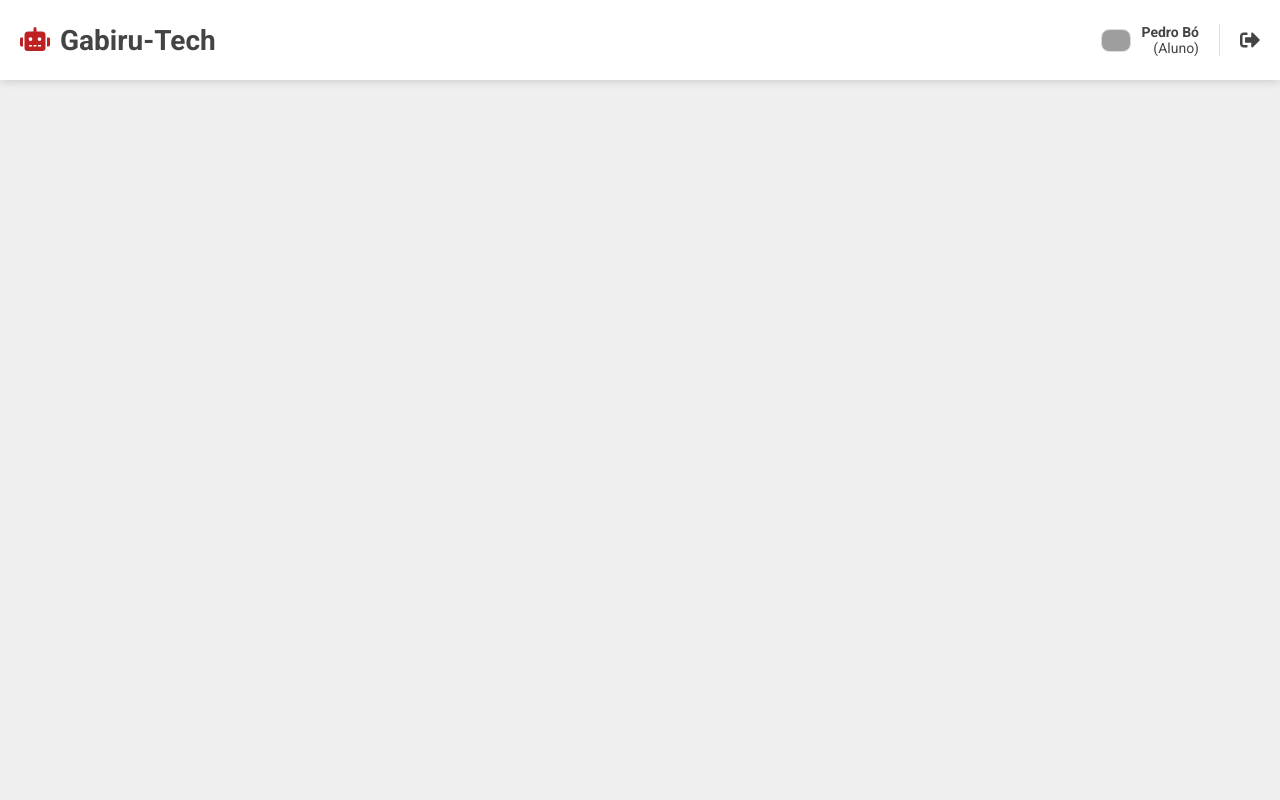
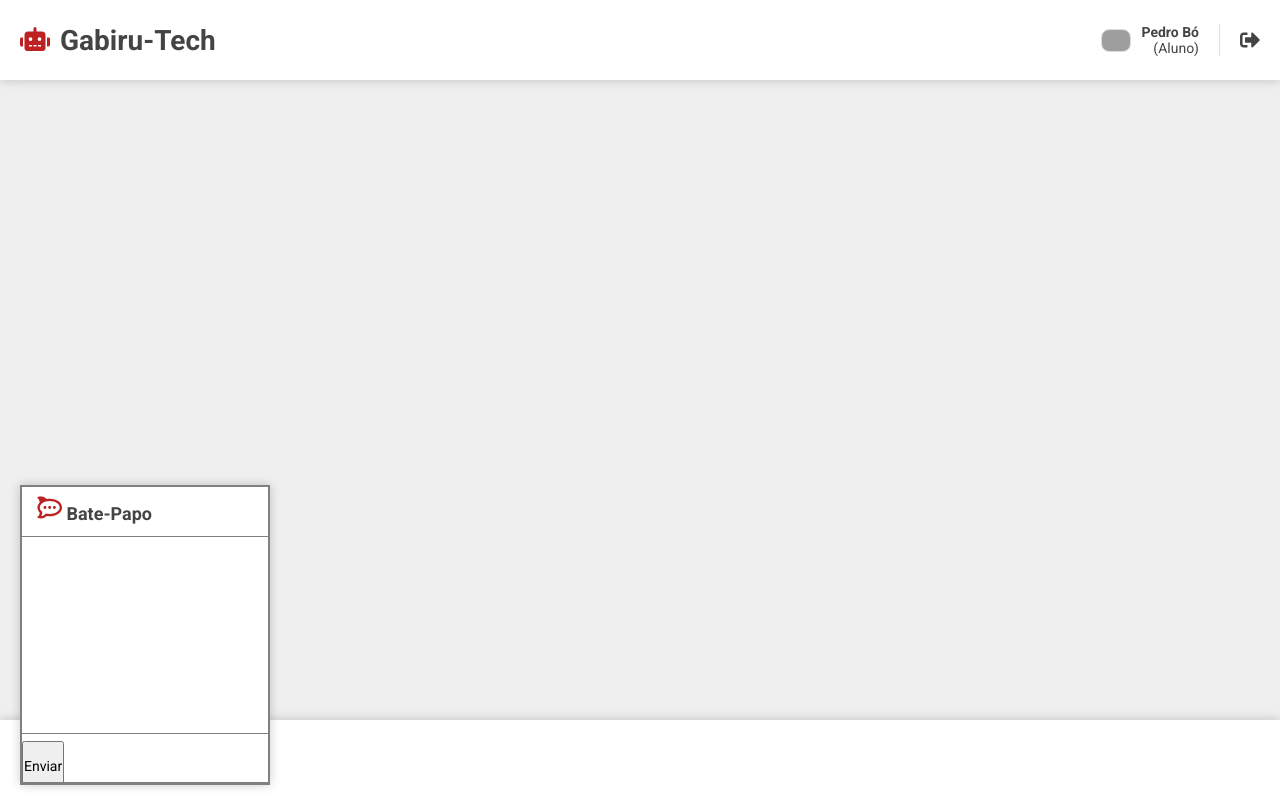
Before and after one commit to hugocalheira/rsxp-hackaton, a React (Create React App) app in the folder frontend/: page /dashboard in a window 1280 px wide. Built offline with nearby package versions, Linux system fonts and the light colour scheme; sample sign-in values are in the browser's storage; grey boxes are pictures that could not be loaded; the HTML template or start-up script is replaced by a standard one.

Commit message:
gabiru chat (incompleto)

```diff
--- a/frontend/src/pages/Dashboard/index.js
+++ b/frontend/src/pages/Dashboard/index.js
@@ -1,7 +1,7 @@
 import React from 'react';
-import { FaRobot, FaSignOutAlt } from 'react-icons/fa';
+import { FaRobot, FaSignOutAlt , FaRocketchat } from 'react-icons/fa';
 
-import { Container, Header, Logado } from './styles';
+import { Container, Header, Logado , Body, Footer, ChatWindow, ChatMessage } from './styles';
 import history from '../../services/history';
 
 export default function Dashboard() {
@@ -24,6 +24,22 @@ export default function Dashboard() {
                     <FaSignOutAlt size={20} onClick={handleLogout} />
                 </Logado>
             </Header>
+            <Body>
+
+            </Body>
+            <Footer>
+                <ChatWindow>
+                    <div>
+                        <strong><FaRocketchat size={25} color='#bd2121'/> Bate-Papo</strong>
+                    </div>
+                    <ChatMessage>
+                    <form>
+                        <input class="chat-text" type="text" />
+                        <input class="bt-enviar" type="submit" value="Enviar" />
+                    </form>
+                    </ChatMessage>
+                </ChatWindow>
+            </Footer>
         </Container>
     );
 }
--- a/frontend/src/pages/Dashboard/styles.js
+++ b/frontend/src/pages/Dashboard/styles.js
@@ -29,6 +29,58 @@ export const Logado = styled.div`
     }
 `;
 
+export const ChatWindow = styled.div`
+    border: 2px solid gray;
+    height: 300px;
+    width: 250px;
+    display: flex;
+    flex-direction: column;
+    justify-content: space-between;
+    margin-bottom: 250px;
+    box-shadow: 0 0 10px 0 rgba(0,0,0,.2);
+    background: #fff;
+    color: #444;
+
+    div {
+        border-bottom: 1px solid gray;
+        height: 50px;
+        width: 100%;
+        align-items: center;
+        display: flex;
+
+    }
+
+    strong {
+        font-size: 18px;
+        margin-bottom: 5px;
+        position: absolute;
+
+        svg {
+            margin-left: 15px;
+        }
+    }
+`;
+
+export const ChatHistory = styled.div`
+
+`;
+
+export const ChatMessage = styled.div`
+    width: 100%;
+    height: 20px;
+    border-top: 1px solid gray;
+    overflow: hidden;
+
+    .chat-text {
+        border: none;
+        width: 250px;
+    }
+
+    .bt-enviar {
+        height: 50px;
+    }
+`;
+
 export const Header = styled.header`
     width: 100%;
     height: 80px;
@@ -49,3 +101,19 @@ export const Header = styled.header`
         }
     }
 `;
+
+export const Body = styled.body``;
+
+export const Footer = styled.footer`
+    width: 100%;
+    height: 80px;
+    display: flex;
+    justify-content: space-between;
+    align-items: center;
+    box-shadow: 0 0 10px 0 rgba(0,0,0,.2);
+    background: #fff;
+    padding: 20px;
+    color: #444;
+    position: absolute;
+    bottom: 0;
+`;
```
